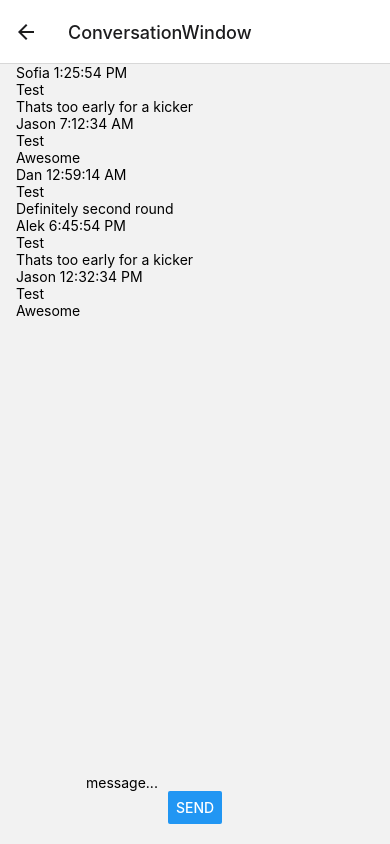
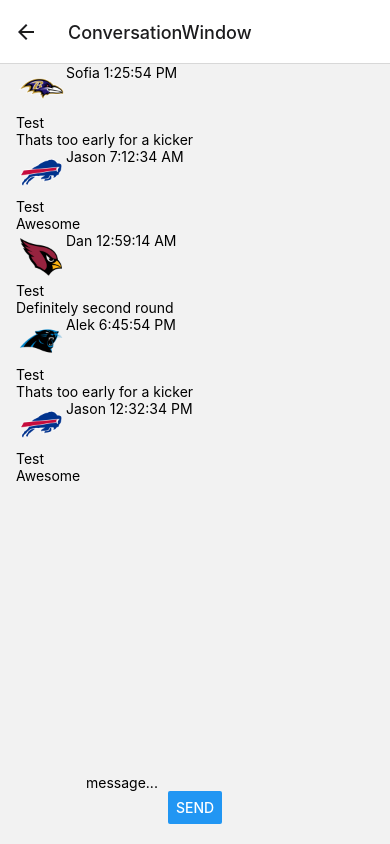
Before and after one commit to jpvarbed/BasicMessagingApp, a React Native app in the folder SleeperTest/: screen /ConversationWindow in a window 390 px wide. Built offline with nearby package versions, Linux system fonts and the light colour scheme.

Commit message:
Setup avatar images and user store.

```diff
--- a/SleeperTest/Components/MessageGroup.tsx
+++ b/SleeperTest/Components/MessageGroup.tsx
@@ -1,14 +1,21 @@
 import React from 'react';
-import {StyleSheet, Text, View} from 'react-native';
+import {Image, StyleSheet, Text, View} from 'react-native';
+import {USERS} from '../store/user';
 
 // In the real world you would want to handle sending, failed, acked, and have a wrapper for cell and content
-export function MessageGroup(props: {senderId: string; dateString: string}) {
+export function MessageGroup(props: {senderId: number; dateString: string}) {
   // todo add avatar, sender display name etc
+  const senderId = props.senderId;
+  console.log('senderId is' + senderId);
+  const user = USERS.get(senderId)!;
   return (
     <View style={styles.groupBar}>
-      <Text>{props.senderId}</Text>
-      <Text> </Text>
-      <Text>{props.dateString}</Text>
+      <Image style={styles.avatar} source={user.avatarURL} />
+      <View style={styles.nameAndTime}>
+        <Text>{user.displayName}</Text>
+        <Text> </Text>
+        <Text>{props.dateString}</Text>
+      </View>
     </View>
   );
 }
@@ -18,4 +25,13 @@ const styles = StyleSheet.create({
     flex: 1,
     flexDirection: 'row',
   },
+  nameAndTime: {
+    flex: 1,
+    flexDirection: 'row',
+  },
+  avatar: {
+    width: 50,
+    height: 50,
+    borderRadius: 50 * 0.125,
+  },
 });
--- a/SleeperTest/Screens/ConversationWindow.tsx
+++ b/SleeperTest/Screens/ConversationWindow.tsx
@@ -17,7 +17,7 @@ import {tsToDateString} from '../helpers';
 import {ConversationWindowRouteProp, Message} from '../types';
 
 export type SectionListMessageGroup = {
-  senderId: string; // Should this be user?
+  senderId: number; // Should this be user?
   dateString: string;
   readonly data: Message[];
 };
--- a/SleeperTest/actions/conversation.tsx
+++ b/SleeperTest/actions/conversation.tsx
@@ -9,9 +9,9 @@ const NUMBER_OF_MESSAGES = 5;
 export function loadMessages(conversationId: string): Message[] {
   const firstMessages = initialMessages(conversationId, NUMBER_OF_MESSAGES);
   for (const message of firstMessages) {
-    console.log(message.content.text);
-    console.log(message.senderId);
-    console.log(message.timestampMS);
+    console.log('text' + message.content.text);
+    console.log('senderId' + message.senderId);
+    console.log('ts' + message.timestampMS);
   }
   return firstMessages;
 }
--- a/SleeperTest/actions/randomMessages.tsx
+++ b/SleeperTest/actions/randomMessages.tsx
@@ -1,7 +1,8 @@
+import {USERS} from '../store/user';
 import {Message, MessageType} from '../types';
 
 // TODO use https://www.npmjs.com/package/random-seed https://stackoverflow.com/questions/521295/seeding-the-random-number-generator-in-javascript so i can recreate
-const PEOPLE = ['Jason', 'Dan', 'Alek', 'Sofia'];
+
 const TEXT_INPUT = [
   'Awesome',
   'Definitely second round',
@@ -18,12 +19,12 @@ export function randomTextMessage(
   timeIndex: number,
 ): Message {
   const rand = Math.random();
-  const peopleIndex = Math.round(PEOPLE.length * rand);
+  const peopleIndex = Math.round((USERS.size - 1) * rand);
   const textInputIndex = Math.round(TEXT_INPUT.length * rand);
   return {
     messageId: timeIndex,
     conversationId: conversationId,
-    senderId: PEOPLE[peopleIndex],
+    senderId: USERS.get(peopleIndex)!.userId,
     content: {text: TEXT_INPUT[textInputIndex]},
     messageType: MessageType.text,
     timestampMS: TIMES[timeIndex],
--- a/SleeperTest/store/user.tsx
+++ b/SleeperTest/store/user.tsx
@@ -1,23 +1,46 @@
-import {State, StateCreator} from 'zustand';
 import {User} from '../types';
 
-const PEOPLE = ['Jason', 'Dan', 'Alek', 'Sofia'];
-export const store = createVanilla(subscribeWithSelector(immer(stateCreators)));
-
-export const useStore = create(store);
-
-export interface UserStore {
-  user: {
-    readonly users: Map<string, User>;
-  };
-}
-
-export const createUserStore: StateCreator<
-  State,
-  // We need to list out the mutators (middlewares) we use here to get the right types
-  [['zustand/subscribeWithSelector', never], ['zustand/immer', never]],
-  [],
-  UserStore
-> = (set, get) => {
-  return {users: []};
-};
+// This is a little side project so we just make a fake map of users.
+// In practice we'd pull down info, store them in a map, sync them, have a user store, combine state with messages
+export const USERS = new Map<number, User>([
+  [
+    0,
+    {
+      userId: 0,
+      displayName: 'Jason',
+      avatarURL: require('../resources/images/bills.png'),
+    },
+  ],
+  [
+    1,
+    {
+      userId: 1,
+      displayName: 'Dan',
+      avatarURL: require('../resources/images/cardinals.png'),
+    },
+  ],
+  [
+    2,
+    {
+      userId: 2,
+      displayName: 'Alek',
+      avatarURL: require('../resources/images/panther.png'),
+    },
+  ],
+  [
+    3,
+    {
+      userId: 3,
+      displayName: 'Sofia',
+      avatarURL: require('../resources/images/ravens.png'),
+    },
+  ],
+  [
+    4,
+    {
+      userId: 4,
+      displayName: 'Nicole',
+      avatarURL: require('../resources/images/falcons.png'),
+    },
+  ],
+]);
```
Also changed, not shown: SleeperTest/store/messages.tsx (+13 -15 lines), SleeperTest/types.tsx (+6 -4 lines).
